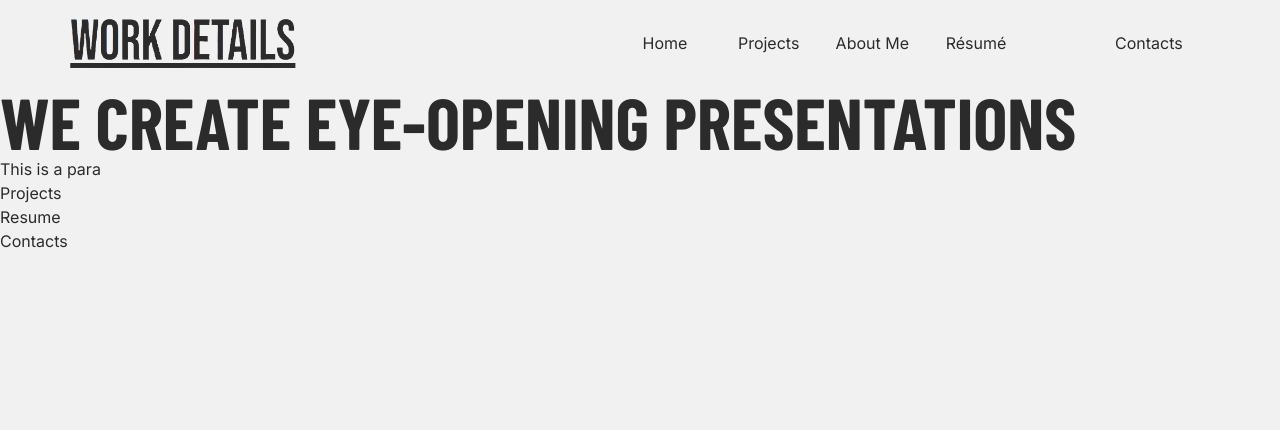
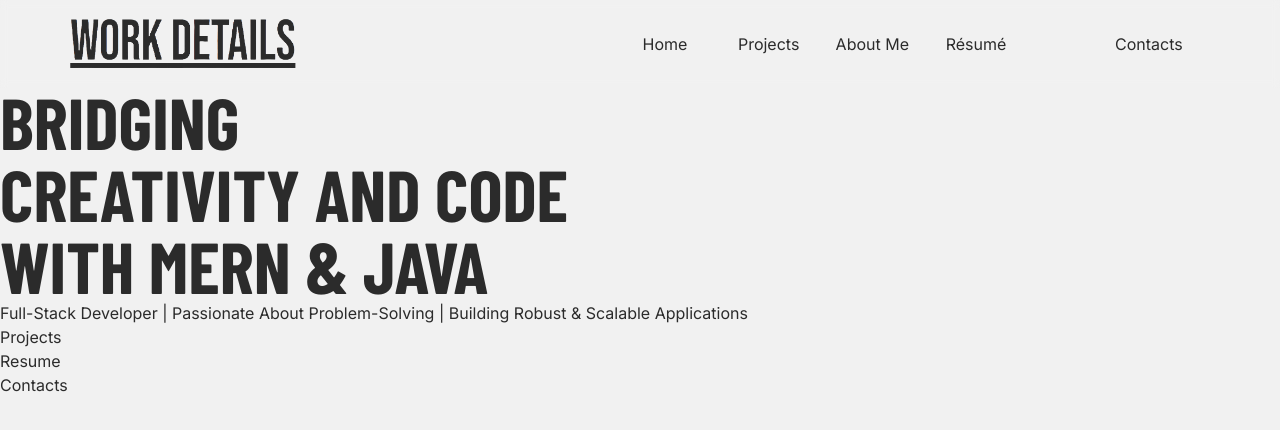
Before and after one commit to Manideep-X/My-work-details, a React (Vite) app: page / in a window 1280 px wide. Shown: the top 430 px of the page. Built offline with nearby package versions, Linux system fonts and the light colour scheme; a web font is replaced by a local one.

Commit message:
json file added

```diff
--- a/src/components/CallToAction.jsx
+++ b/src/components/CallToAction.jsx
@@ -1,10 +1,28 @@
-import React from 'react'
+import React, { useEffect, useState } from 'react'
 
 const CallToAction = () => {
+
+  const [info, setInfo] = useState(null);
+
+  useEffect(() => {
+    fetch("src/data/callToAction.json")
+      .then(response => response.json())
+      .then(data => setInfo(data));
+  }, []);
+  if (!info) {
+    return null;
+  }
+
   return (
     <section className='pt-[10.6vh]'>
-        <h1 className='font-titles font-[700] text-7xl' >WE CREATE EYE-OPENING PRESENTATIONS</h1>
-        <p>This is a para</p>
+        {info.titles.map((title, i) => (
+          <span key={i} className='bg-black'>
+            <div className=''>
+              <h1 className='font-titles font-[700] text-7xl uppercase' >{title}</h1>
+            </div>
+          </span>
+        ))}
+        <p>{info.message}</p>
     </section>
   )
 }
--- a/src/components/Navbar.jsx
+++ b/src/components/Navbar.jsx
@@ -5,12 +5,12 @@ const Navbar = () => {
     <nav className='fixed backdrop-blur-sm bg-[rgba(241,241,241,0.3)] w-full grid grid-cols-[48%_42%_10%] justify-between py-[1.6vh] px-[5vw]'>
         <a href=""><img src="./src/assets/icon3.png" alt="Work Projects" className='w-60' /></a>
         <ul className='flex gap-[0.6vw] items-center'>
-            <li className='w-24 text-center border-b-2 border-[rgba(43,43,43,0)] hover:border-[rgba(43,43,43,1)] hover:tracking-widest active:font-semibold transition-all'>Home</li>
-            <li className='w-24 text-center border-b-2 border-[rgba(43,43,43,0)] hover:border-[rgba(43,43,43,1)] hover:tracking-widest active:font-semibold transition-all'>Projects</li>
-            <li className='w-24 text-center border-b-2 border-[rgba(43,43,43,0)] hover:border-[rgba(43,43,43,1)] hover:tracking-widest active:font-semibold transition-all'>About Me</li>
-            <li className='w-24 text-center border-b-2 border-[rgba(43,43,43,0)] hover:border-[rgba(43,43,43,1)] hover:tracking-widest active:font-semibold transition-all'>Résumé</li>
+            <li className='w-24 text-center border-b-[1.6px] border-[rgba(43,43,43,0)] hover:border-[rgba(43,43,43,0.8)] hover:tracking-widest active:font-semibold transition-all'>Home</li>
+            <li className='w-24 text-center border-b-[1.6px] border-[rgba(43,43,43,0)] hover:border-[rgba(43,43,43,0.8)] hover:tracking-widest active:font-semibold transition-all'>Projects</li>
+            <li className='w-24 text-center border-b-[1.6px] border-[rgba(43,43,43,0)] hover:border-[rgba(43,43,43,0.8)] hover:tracking-widest active:font-semibold transition-all'>About Me</li>
+            <li className='w-24 text-center border-b-[1.6px] border-[rgba(43,43,43,0)] hover:border-[rgba(43,43,43,0.8)] hover:tracking-widest active:font-semibold transition-all'>Résumé</li>
         </ul>
-        <li className='w-24 self-center list-none text-center border-b-2 border-[rgba(43,43,43,0)] hover:border-[rgba(43,43,43,1)] hover:tracking-widest active:font-semibold transition-all'>Contacts</li>
+        <li className='w-24 self-center list-none text-center border-b-[1.6px] border-[rgba(43,43,43,0)] hover:border-[rgba(43,43,43,0.8)] hover:tracking-widest active:font-semibold transition-all'>Contacts</li>
     </nav>
   )
 }
--- /dev/null
+++ b/src/data/callToAction.json
@@ -0,0 +1,8 @@
+{
+    "titles": [
+        "Bridging",
+        "Creativity and Code",
+        "with MERN & Java"
+    ],
+    "message": "Full-Stack Developer | Passionate About Problem-Solving | Building Robust & Scalable Applications"
+}
```
